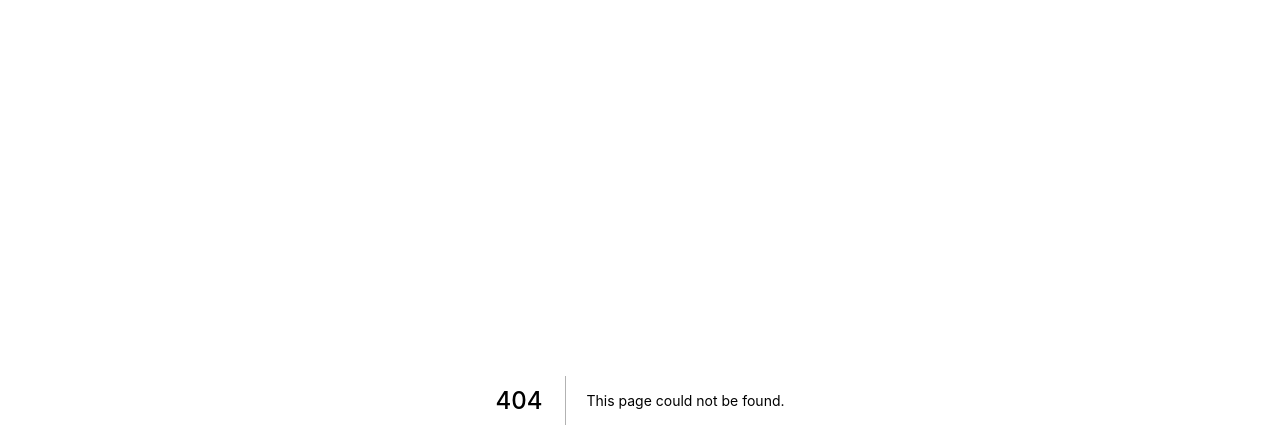
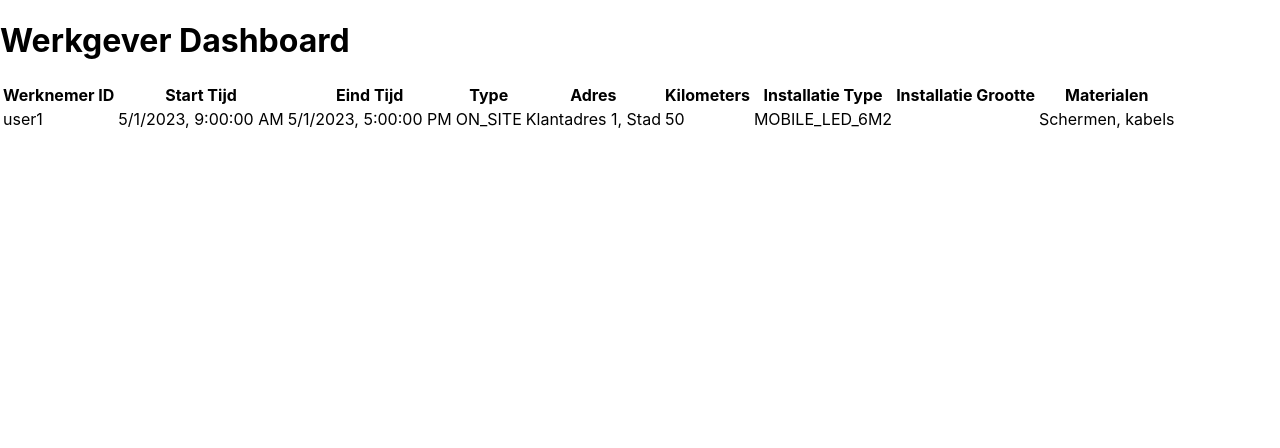
Before and after one commit to 2BeSeen/LED-tracking-system-2BESEEN, a Next.js app: page /employer/dashboard in a window 1280 px wide. Before the commit this address had no page. Shown: the top 448 px of the page. Built offline with nearby package versions, Linux system fonts and the light colour scheme.

Commit message:
Create dashboard.tsx

```diff
--- /dev/null
+++ b/pages/employer/dashboard.tsx
@@ -0,0 +1,77 @@
+import { useState, useEffect } from 'react'
+import { NextPage } from 'next'
+
+interface WorkLog {
+  id: string;
+  userId: string;
+  startTime: string;
+  endTime: string | null;
+  type: string;
+  address: string | null;
+  kilometers: number | null;
+  installationType: string | null;
+  installationSize: number | null;
+  materials: string | null;
+}
+
+const EmployerDashboard: NextPage = () => {
+  const [workLogs, setWorkLogs] = useState<WorkLog[]>([])
+
+  useEffect(() => {
+    // Hier zou je normaal gesproken een API-call doen om de werklogs op te halen
+    // Voor nu gebruiken we dummy data
+    setWorkLogs([
+      {
+        id: '1',
+        userId: 'user1',
+        startTime: '2023-05-01T09:00:00Z',
+        endTime: '2023-05-01T17:00:00Z',
+        type: 'ON_SITE',
+        address: 'Klantadres 1, Stad',
+        kilometers: 50,
+        installationType: 'MOBILE_LED_6M2',
+        installationSize: null,
+        materials: 'Schermen, kabels',
+      },
+      // Voeg meer dummy data toe indien nodig
+    ])
+  }, [])
+
+  return (
+    <div>
+      <h1>Werkgever Dashboard</h1>
+      <table>
+        <thead>
+          <tr>
+            <th>Werknemer ID</th>
+            <th>Start Tijd</th>
+            <th>Eind Tijd</th>
+            <th>Type</th>
+            <th>Adres</th>
+            <th>Kilometers</th>
+            <th>Installatie Type</th>
+            <th>Installatie Grootte</th>
+            <th>Materialen</th>
+          </tr>
+        </thead>
+        <tbody>
+          {workLogs.map((log) => (
+            <tr key={log.id}>
+              <td>{log.userId}</td>
+              <td>{new Date(log.startTime).toLocaleString()}</td>
+              <td>{log.endTime ? new Date(log.endTime).toLocaleString() : 'Nog bezig'}</td>
+              <td>{log.type}</td>
+              <td>{log.address}</td>
+              <td>{log.kilometers}</td>
+              <td>{log.installationType}</td>
+              <td>{log.installationSize}</td>
+              <td>{log.materials}</td>
+            </tr>
+          ))}
+        </tbody>
+      </table>
+    </div>
+  )
+}
+
+export default EmployerDashboard
```
